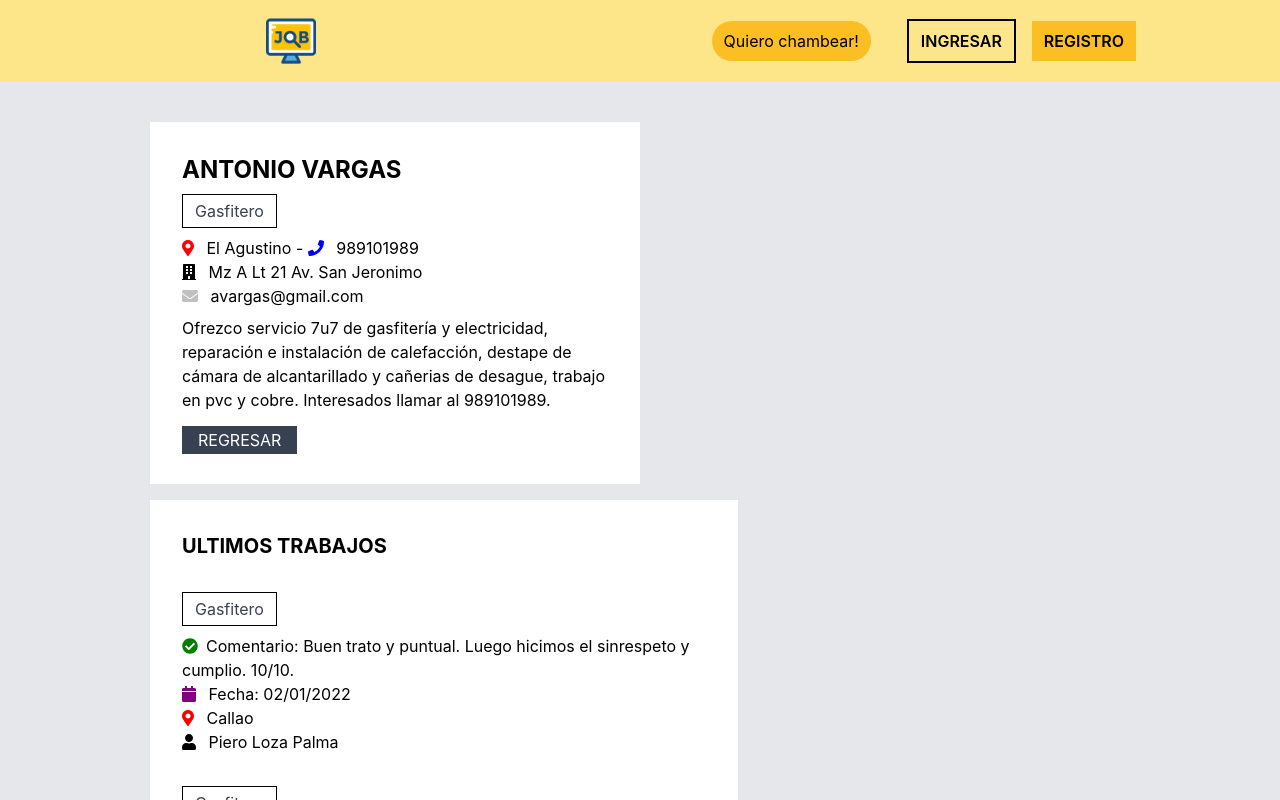
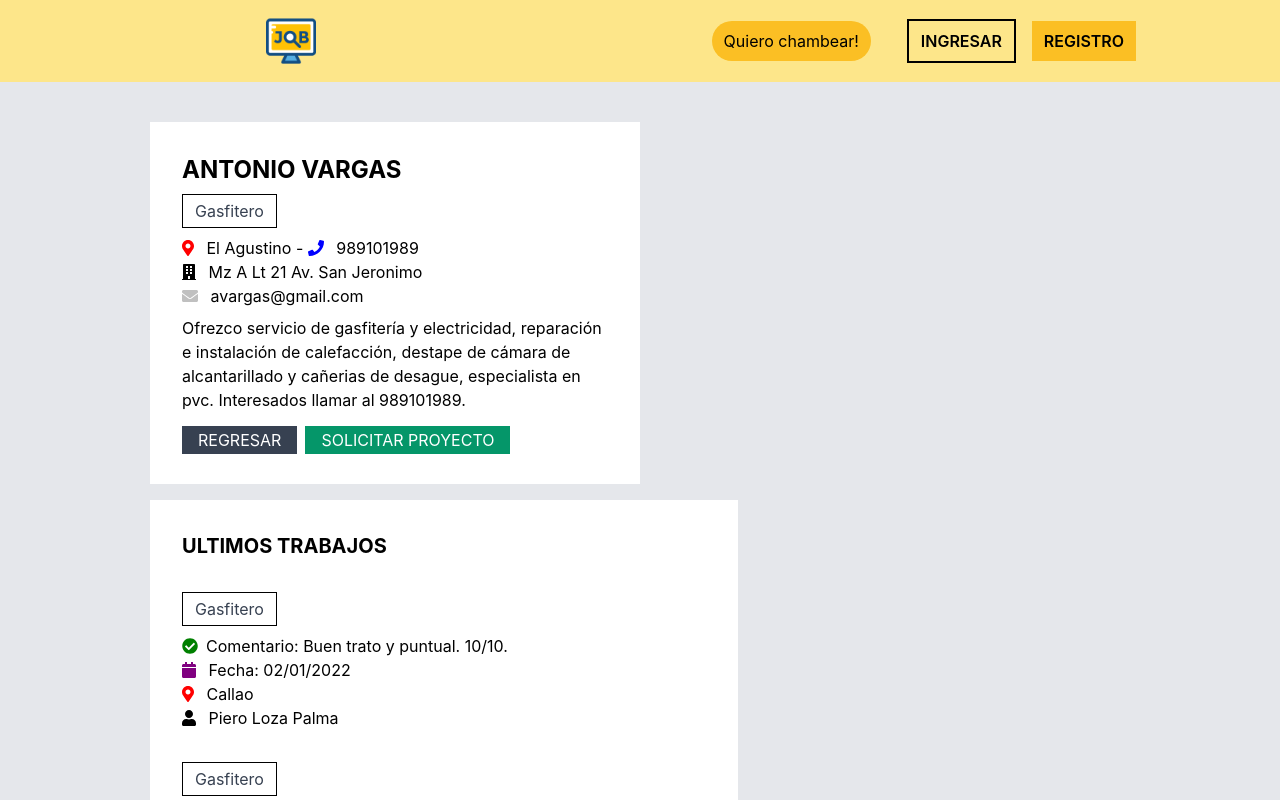
Before and after one commit to shuni95/todo-oficios-app, a React (Create React App) app: page /professional/1 in a window 1280 px wide. Built offline with nearby package versions, Linux system fonts and the light colour scheme.

Commit message:
add New project screen

```diff
--- a/src/Professional.js
+++ b/src/Professional.js
@@ -26,14 +26,13 @@ export function Professional() {
                     <p className='mt-2'><FontAwesomeIcon icon={faMapMarkerAlt} color='red'/> <span className='ml-2'>El Agustino - </span><FontAwesomeIcon icon={faPhone} color='blue'/> <span className='ml-2'>989101989</span></p>
                     <p><FontAwesomeIcon icon={faBuilding}/> <span className='ml-2'>Mz A Lt 21 Av. San Jeronimo</span></p>
                     <p><FontAwesomeIcon icon={faEnvelope} color='silver'/> <span className='ml-2'>avargas@gmail.com</span></p>
-                    <p className='mt-2'>Ofrezco servicio 7u7 de gasfitería y electricidad, reparación e instalación de calefacción, destape de cámara de alcantarillado y cañerias de desague, trabajo en pvc y cobre. Interesados llamar al 989101989.</p>
+                    <p className='mt-2'>Ofrezco servicio de gasfitería y electricidad, reparación e instalación de calefacción, destape de cámara de alcantarillado y cañerias de desague, especialista en pvc. Interesados llamar al 989101989.</p>
                 </div>
                 <div className="mt-4">
-                    <Link className="uppercase bg-gray-700 px-4 py-1 text-white" to={`/?especialidad=${searchParams.get('especialidad')}`}>Regresar</Link>
+                    <Link className="uppercase bg-gray-700 px-4 py-1 text-white" to={`/busqueda?especialidad=${searchParams.get('especialidad')}&distrito=${searchParams.get('distrito')}`}>Regresar</Link>
+                    <Link className="ml-2 uppercase bg-emerald-600 text-white px-4 py-1" to={`/nuevoProyecto?profesional=${params.proId}&usuario=1&especialidad=${searchParams.get('especialidad')}&distrito=${searchParams.get('distrito')}`}>Solicitar proyecto</Link>
                 </div>
             </div>
-
-
 
             <div className="bg-white mt-4 px-8 py-6 xl:w-3/5 space-y-6">
                 <div className="mt-2">
@@ -44,7 +43,7 @@ export function Professional() {
                         <p className='text-gray-700 border border-solid border-black px-3 py-1 text-center mt-2'>Gasfitero</p>
                     </div>
                     <div className="mt-2">
-                        <p><FontAwesomeIcon icon={faCheckCircle} color="green"/><span className="ml-2">Comentario: Buen trato y puntual. Luego hicimos el sinrespeto y cumplio. 10/10.</span></p>
+                        <p><FontAwesomeIcon icon={faCheckCircle} color="green"/><span className="ml-2">Comentario: Buen trato y puntual. 10/10.</span></p>
                         <p><FontAwesomeIcon icon={faCalendar} color="purple"/> <span className="ml-2">Fecha: 02/01/2022</span></p>
                         <p><FontAwesomeIcon icon={faMapMarkerAlt} color='red'/> <span className="ml-2">Callao</span></p>
                         <p><FontAwesomeIcon icon={faUser}/> <span className="ml-2">Piero Loza Palma</span></p>
@@ -55,7 +54,7 @@ export function Professional() {
                         <p className='text-gray-700 border border-solid border-black px-3 py-1 text-center mt-2'>Gasfitero</p>
                     </div>
                     <div className="mt-2">
-                        <p><FontAwesomeIcon icon={faCheckCircle} color="green"/><span className="ml-2">Comentario: Buen trato y puntual. Luego hicimos el sinrespeto y cumplio. 10/10.</span></p>
+                        <p><FontAwesomeIcon icon={faCheckCircle} color="green"/><span className="ml-2">Comentario: Buen trato y puntual. 10/10.</span></p>
                         <p><FontAwesomeIcon icon={faCalendar} color="purple"/> <span className="ml-2">Fecha: 02/01/2022</span></p>
                         <p><FontAwesomeIcon icon={faMapMarkerAlt} color='red'/> <span className="ml-2">Callao</span></p>
                         <p><FontAwesomeIcon icon={faUser}/> <span className="ml-2">Piero Loza Palma</span></p>
@@ -66,7 +65,7 @@ export function Professional() {
                         <p className='text-gray-700 border border-solid border-black px-3 py-1 text-center mt-2'>Gasfitero</p>
                     </div>
                     <div className="mt-2">
-                        <p><FontAwesomeIcon icon={faCheckCircle} color="green"/><span className="ml-2">Comentario: Buen trato y puntual. Luego hicimos el sinrespeto y cumplio. 10/10.</span></p>
+                        <p><FontAwesomeIcon icon={faCheckCircle} color="green"/><span className="ml-2">Comentario: Buen trato y puntual. 10/10.</span></p>
                         <p><FontAwesomeIcon icon={faCalendar} color="purple"/> <span className="ml-2">Fecha: 02/01/2022</span></p>
                         <p><FontAwesomeIcon icon={faMapMarkerAlt} color='red'/> <span className="ml-2">Callao</span></p>
                         <p><FontAwesomeIcon icon={faUser}/> <span className="ml-2">Piero Loza Palma</span></p>
--- /dev/null
+++ b/src/Proyecto.js
@@ -0,0 +1,49 @@
+import { useParams, useSearchParams, Link } from "react-router-dom";
+import { useFetchEspecialidades } from "./RestConsumer";
+
+export function Proyecto() {
+    let [searchParams, setSearchParams] = useSearchParams();
+    const especialidades = useFetchEspecialidades();
+    const especialidad = especialidades.find(e => e.idEspecialidad === parseInt(searchParams.get('especialidad')));
+
+    return (
+        <section className='flex flex-col h-full px-4 py-8 md:px-0 md:py-16 bg-white'>
+            <form className="flex flex-row w-full md:px-[25%] lg:px-[30%]">
+                <div className="flex flex-col w-full space-y-2">
+                    <div>
+                        <h1 className="text-xl font-bold uppercase">Solicitar servicio</h1>
+                    </div>
+
+                    <div className="flex flex-col">
+                        <label htmlFor="nombreProfesional">Profesional</label>
+                        <input type="text" name="nombreProfesional" className="uppercase text-gray-600" value="Antonio Vargas" disabled/>
+                    </div>
+
+                    <div className="flex flex-col">
+                        <label htmlFor="nombreCliente">Cliente</label>
+                        <input type="text" name="nombreCliente" className="uppercase text-gray-600" value="Piero Loza" disabled/>
+                    </div>
+
+                    <div className="flex flex-col">
+                        <label htmlFor="nombreEspecialidad">Especialidad</label>
+                        <input type="text" name="nombreEspecialidad" className="uppercase text-gray-600" value={especialidad.nombreEspecialidad} disabled/>
+                    </div>
+
+                    <div className="flex flex-col">
+                        <label htmlFor="fecha">Fecha</label>
+                        <input type="date" name="fecha" className=""/>
+                    </div>
+
+                    <div className="flex flex-col w-full">
+                        <label htmlFor="descripcion">Descripcion</label>
+                        <textarea name="descripcion" rows="4" placeholder="Descripcion"></textarea>
+                    </div>
+
+                    <div className="flex flex-col pt-4 items-end">
+                        <button className='py-2 px-6 bg-emerald-400 text-white uppercase font-bold'>Registrar</button>
+                    </div>
+                </div>
+            </form>
+        </section>
+    )
+}
--- a/src/RestConsumer.js
+++ b/src/RestConsumer.js
@@ -46,5 +46,7 @@ export function useFetchEspecialidades() {
         } else {
             setEspecialidades(cachedData['especialidades']);
         }
-    });
+    }, []);
+
+    return especialidades;
 }
--- a/src/SearchResults.js
+++ b/src/SearchResults.js
@@ -41,7 +41,7 @@ export function SearchResults() {
                         especialidades.map(esp => (
                             <div className='flex flex-row items-center' key={esp.idEspecialidad}>
                                 <input type="radio" name='especialidad' value={esp.idEspecialidad} checked={esp.nombreEspecialidad === especialidad} onChange={() => setEspecialidad(esp.idEspecialidad)}/>
-                                <span className='ml-2'>{esp.name}</span>
+                                <span className='ml-2'>{esp.nombreEspecialidad}</span>
                             </div>
                         ))
                     }
--- a/src/index.js
+++ b/src/index.js
@@ -10,6 +10,7 @@ import Layout from './Layout';
 import { JoinPro } from './JoinPro';
 import { Professional } from './Professional';
 import { SearchResults } from './SearchResults';
+import { Proyecto } from './Proyecto';
 
 render(
     <BrowserRouter>
@@ -20,7 +21,8 @@ render(
           <Route path="/login" element={<Login/>}/>
           <Route path="/register" element={<UserRegister/>}/>
           <Route path="/joinPro" element={<JoinPro/>}/>
-          <Route path="/professional/:proId" element={<Professional/>} />
+          <Route path="/professional/:proId" element={<Professional/>}/>
+          <Route path="/nuevoProyecto" element={<Proyecto/>}/>
         </Routes>
       </Layout>
     </BrowserRouter>,
```
